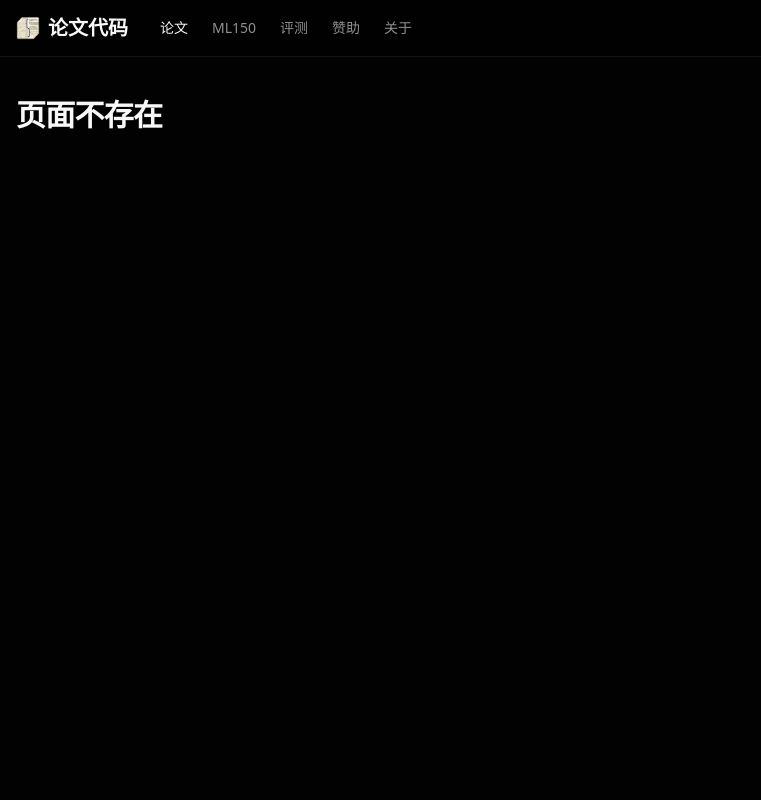
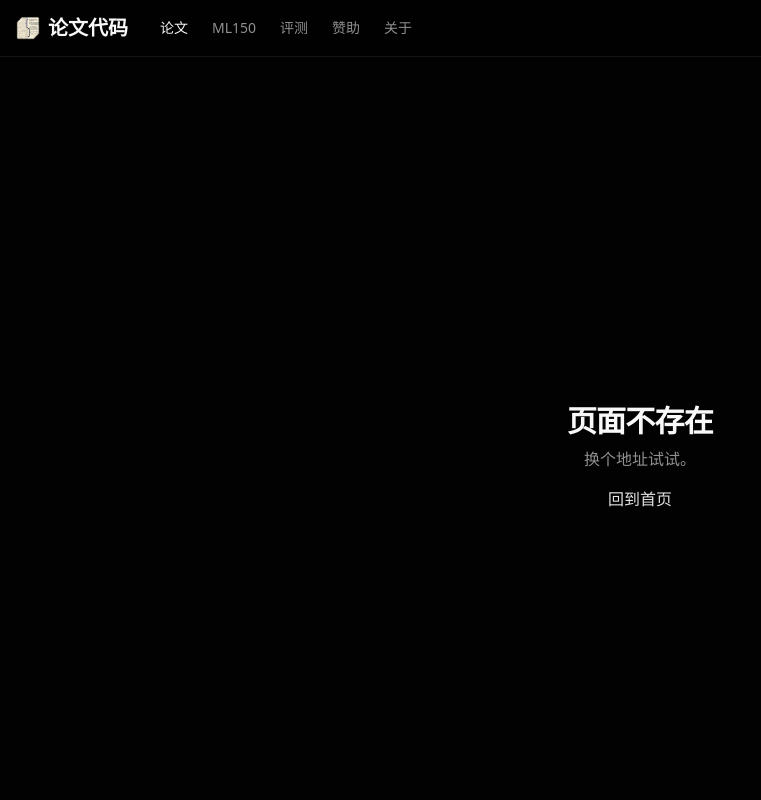
Before and after one commit to cklxx/paper, a React (Vite) app: page /papers/baichuan2 in a window 1280 px wide. Shown: the top 800 px of the page, without its empty margins (0-761 px from the left). Built offline with nearby package versions, Linux system fonts and the light colour scheme.

Commit message:
feat: implement 404 page

```diff
--- a/src/pages/NotFound.tsx
+++ b/src/pages/NotFound.tsx
@@ -1,7 +1,13 @@
+import { Link } from "react-router-dom";
+
 export default function NotFound() {
   return (
-    <div className="container mx-auto px-4 py-10 min-h-screen">
+    <div className="container mx-auto px-4 py-10 min-h-screen flex flex-col items-center justify-center">
       <h1 className="text-2xl md:text-3xl font-bold tracking-tight">页面不存在</h1>
+      <p className="text-muted-foreground mt-2">换个地址试试。</p>
+      <Link className="mt-4 text-primary hover:underline" to="/">
+        回到首页
+      </Link>
     </div>
   );
 }
```
Also changed, not shown: 1 other file (tests, documents, lock files or other folders).
